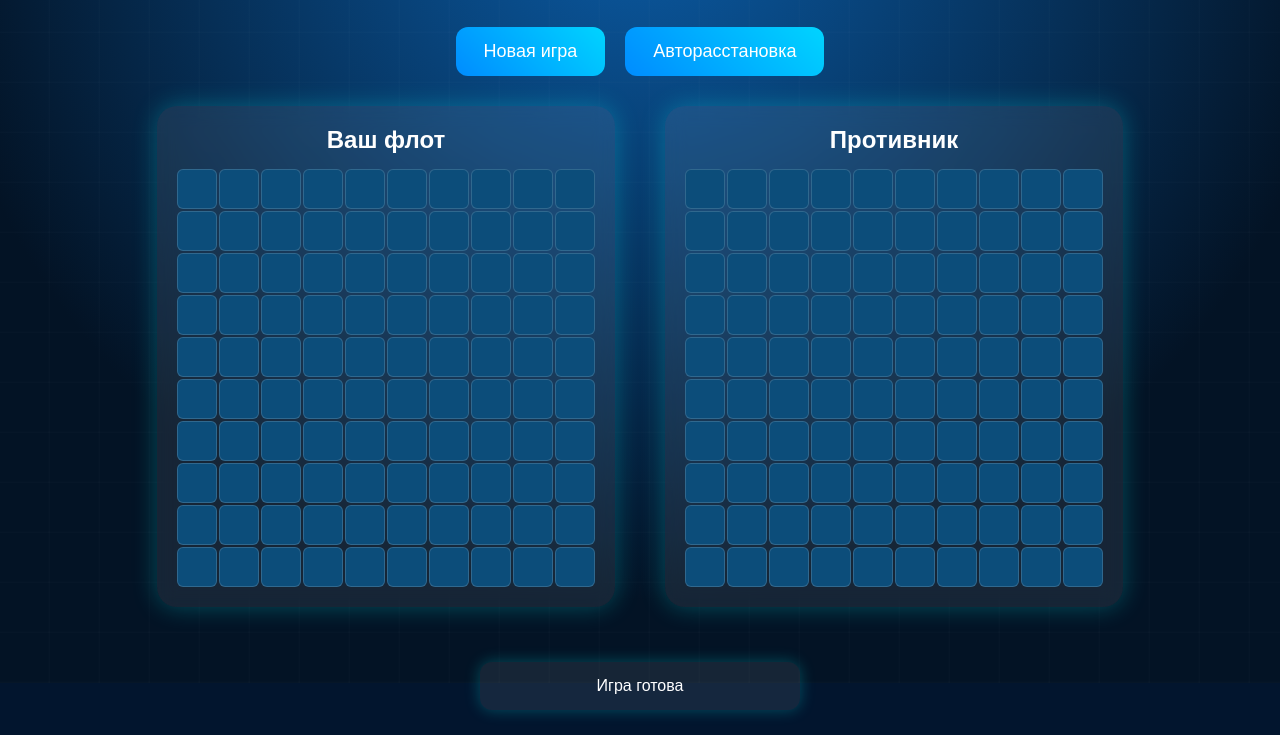
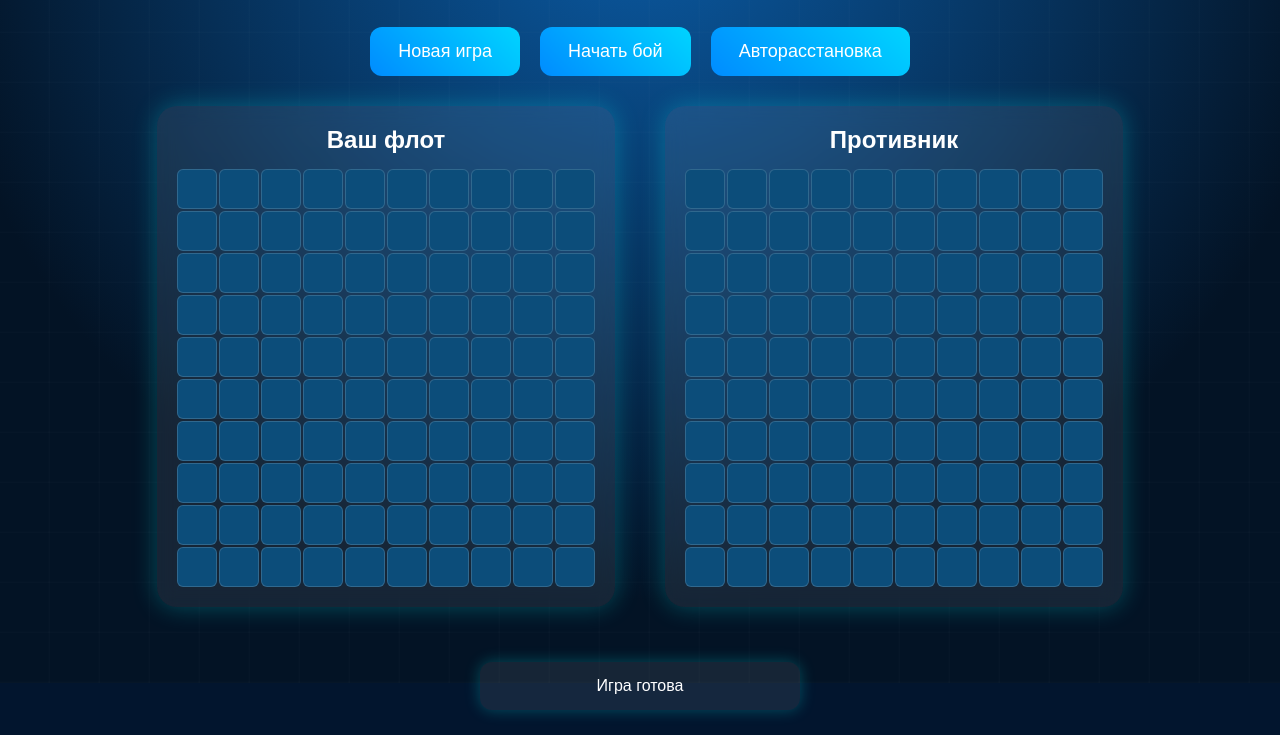
Before and after one commit to ermakov056-cloud/FleetCommander, a plain HTML site: page index.html in a window 1280 px wide. Shown: the part 117-852 px from the top of the page. Drawn offline with Linux system fonts and the light colour scheme.

Commit message:
Update index.html

```diff
--- a/index.html
+++ b/index.html
@@ -19,6 +19,7 @@
 
 <div class="controls">
 <button id="newGame">Новая игра</button>
+<button id="startGame">Начать бой</button>
 <button id="autoPlace">Авторасстановка</button>
 </div>
 
```
